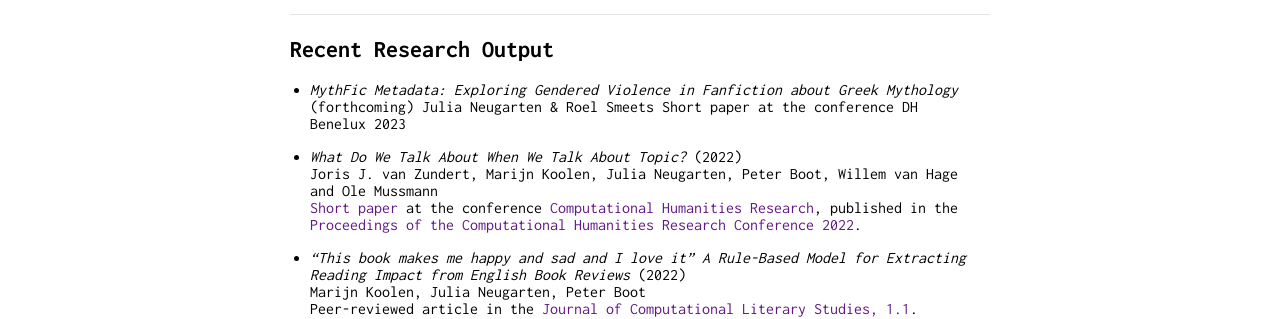
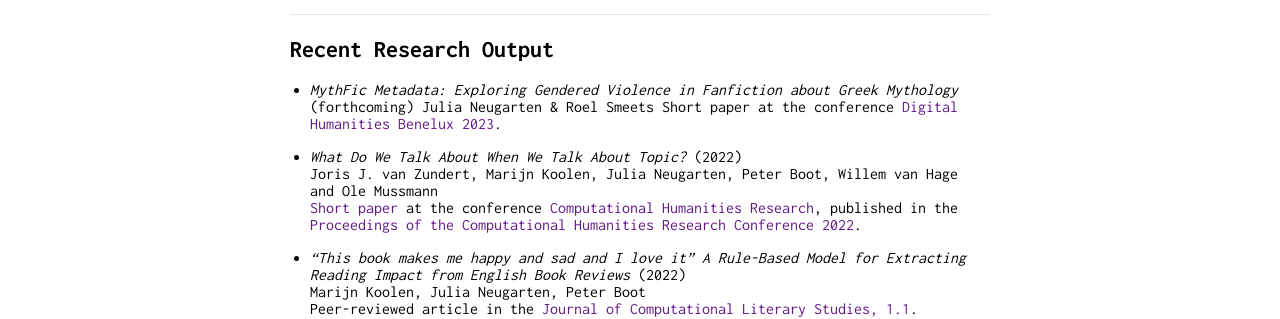
Before and after one commit to julianeugarten/julianeugarten, a Jekyll site: the page built from index.md, in a window 1280 px wide. Shown: the part 529-848 px from the top of the page. Built offline with Jekyll 4.4.1, drawn with Linux system fonts in a browser that asks for light colours; our own code applies the rules of GitHub Pages for plain Markdown files.

```diff
--- a/index.md
+++ b/index.md
@@ -23,7 +23,7 @@ My research centers around the analysis of fanfiction and a variety of other fan
 
 - *MythFic Metadata: Exploring Gendered Violence in Fanfiction about Greek Mythology* (forthcoming)
 Julia Neugarten & Roel Smeets
-Short paper at the conference DH Benelux 2023
+Short paper at the conference [Digital Humanities Benelux 2023](https://2023.dhbenelux.org/).
 
 - *What Do We Talk About When We Talk About Topic?* (2022)
 Joris J. van Zundert, Marijn Koolen, Julia Neugarten, Peter Boot, Willem van Hage and Ole Mussmann
```
Also changed, not shown: publications.md (+3 -1 lines).
